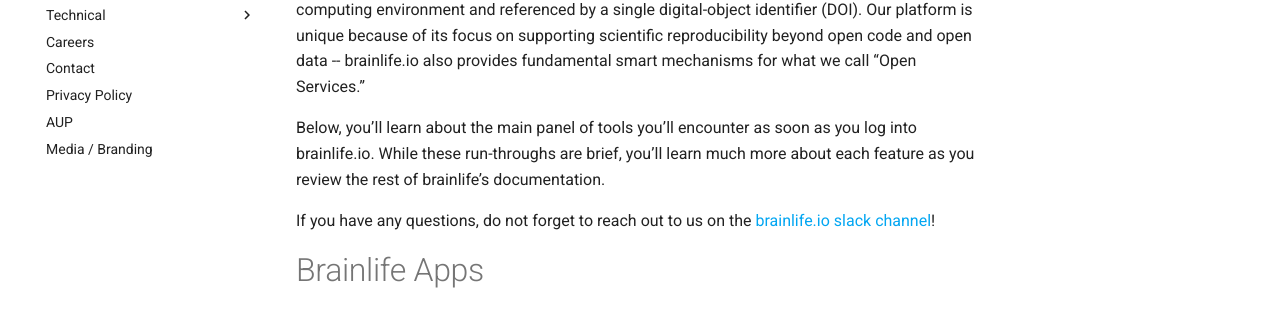
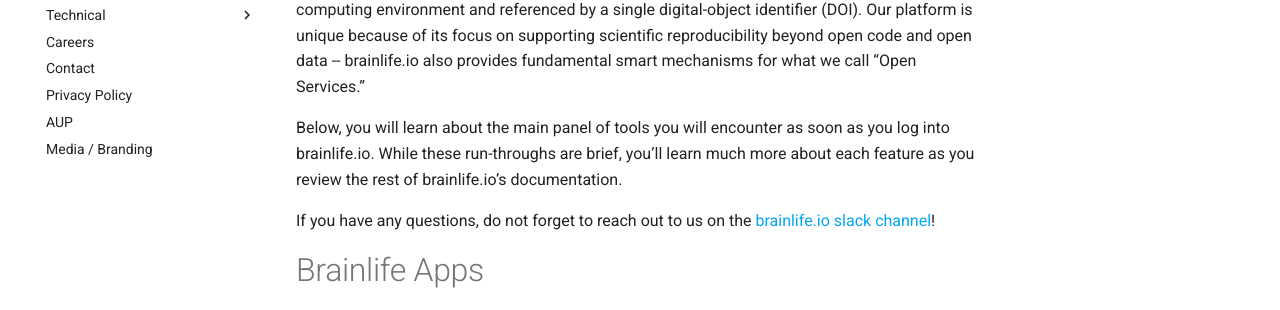
Before and after one commit to brainlife/docs, an MkDocs documentation site: the page built from docs/index.md, in a window 1280 px wide and 900 px high. Shown: the part 285-595 px from the top of the window. Built offline with MkDocs 1.6.1 and Material for MkDocs 9.7.7, drawn with Linux system fonts in a browser that asks for light colours; comment, search, counter and statistics services are not loaded.

Commit message:
Update docs/index.md
Co-Authored-By: Franco Pestilli <frakkopesto@gmail.com>

```diff
--- a/docs/index.md
+++ b/docs/index.md
@@ -4,7 +4,7 @@
 
 brainlife.io promotes engagement and education in reproducible neuroscience by providing an online, community-based platform where users can publish code (Apps) and Data while integrating HPC and cloud-computing resources to run Apps. brainlife.io also allows users to publish all of the research assets associated with their projects that are embedded in our cloud-computing environment and referenced by a single digital-object identifier (DOI). Our platform is unique because of its focus on supporting scientific reproducibility beyond open code and open data -- brainlife.io also provides fundamental smart mechanisms for what we call “Open Services.”
 
-Below, you’ll learn about the main panel of tools you’ll encounter as soon as you log into brainlife.io. While these run-throughs are brief, you’ll learn much more about each feature as you review the rest of brainlife’s documentation.
+Below, you will learn about the main panel of tools you will encounter as soon as you log into brainlife.io. While these run-throughs are brief, you’ll learn much more about each feature as you review the rest of brainlife.io’s documentation.
 
 If you have any questions, do not forget to reach out to us on the [brainlife.io slack channel](https://brainlife.io/docs/contact/)!
 
```
